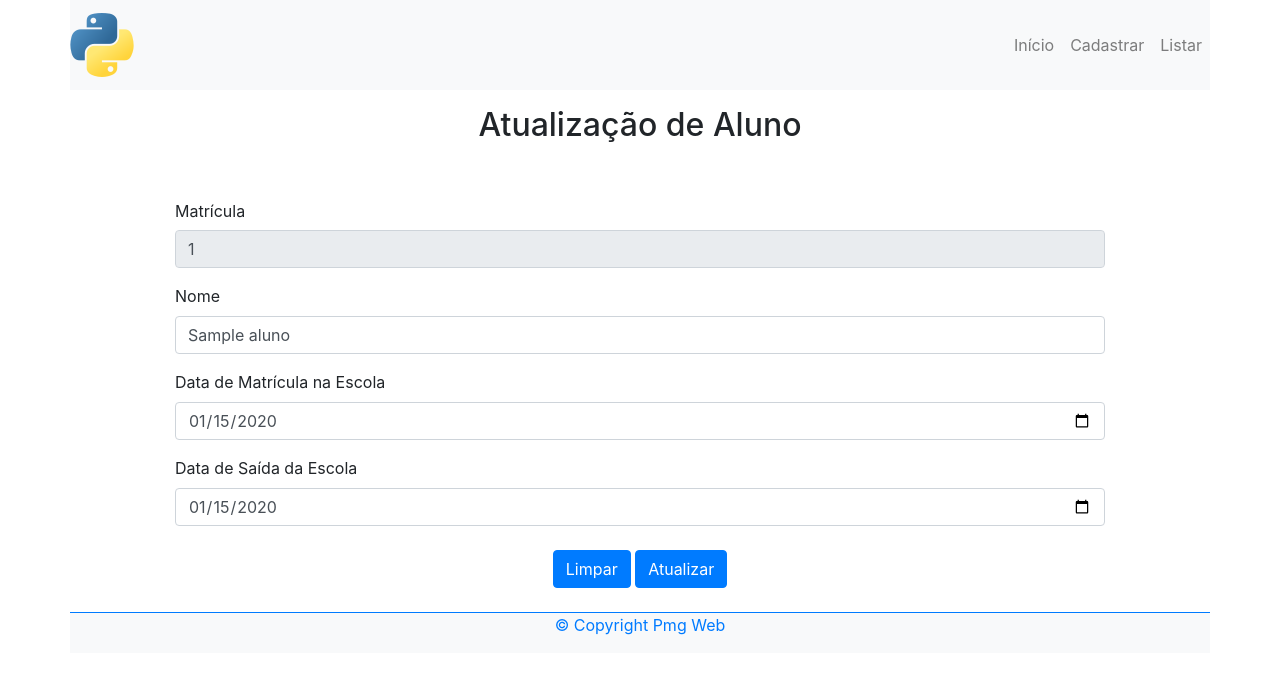
After one commit to msferreira-prof/abcdosaber_uc3, a Django app: page /aluno/carregarAluno/1 in a window 1280 px wide. The commit adds this page. Shown: the top 674 px of the page. Run offline with Django 4.2, Linux system fonts and the light colour scheme; tables that the repository leaves empty hold one stand-in row (values such as "Sample post").

Commit message:
inclusao de icones na lista de alunos para permitir atualizar os dados do aluno ou exclui-lo

```diff
--- /dev/null
+++ b/aluno/templates/aluno/atualizarAluno.html
@@ -0,0 +1,62 @@
+{% extends "base_template.html" %}
+
+{% block title %}
+    <title>Django - Exercícios</title>
+{% endblock  %}
+
+{% block menu %}
+<div class="collapse navbar-collapse justify-content-end" id="mynavbar">
+    <div class="navbar-nav">
+        <a href="/" class="nav-link">Início</a>
+        <a href="{% url 'aluno:cadastro' %}" class="nav-link">Cadastrar</a>
+        <a href="{% url 'aluno:listar' %}" class="nav-link">Listar</a>
+    </div>
+</div>
+{% endblock %}
+
+{% block corpo %}
+<!-- main -->
+<main class="container m-2 w-75 mx-auto my-font-family">
+
+    <div class="row">
+        <div class="col text-center m-0">
+            <h2 class="mt-2 mb-5 my-h2">Atualização de Aluno</h2>
+        </div>
+    </div>
+
+    <!-- formulario HTML -->
+    <form name="AlunoAtualizarForm" action="{% url 'aluno:atualizar_aluno' %}" method="post" class="my-label-color-purple">{% csrf_token %}
+        {% csrf_token %}
+
+        <input type="hidden" id="idMatriculaAluno" name="matricula" value="{{ aluno.matricula }}">
+
+        <div class="form-group">
+            <label for="idMatricula" class="col-form-label">Matrícula</label>
+            <input class="form-control" type="text" id="idMatricula" name="matricula" maxlength="45" value="{{ aluno.matricula }}" readonly>
+        </div>
+
+        <div class="form-group">
+            <label for="idNome">Nome</label>
+            <input class="form-control" type="text" id="idNome" name="nome" value="{{ aluno.nome }}" maxlength="70" required>
+        </div>
+
+        <div class="form-group">
+            <label for="idDataInicial">Data de Matrícula na Escola</label>
+            <input class="form-control" type="date" id="idDataInicial" name="data_inicial" value="{{ aluno.data_inicial|date:"Y-m-d" }}" required>
+        </div>
+
+        <div class="form-group">
+            <label for="idDataFinal">Data de Saída da Escola</label>
+            <input class="form-control" type="date" id="idDataFinal" name="data_final" value="{{ aluno.data_final|date:"Y-m-d" }}">
+        </div>
+
+        <div class="form-group my-4 text-center">
+            <input type="reset" value="Limpar" class="btn btn-primary btn-md">
+            <input type="submit" value="Atualizar" class="btn btn-primary btn-md">
+        </div>
+
+    </form>
+
+</main>
+
+{% endblock %}
--- a/aluno/urls.py
+++ b/aluno/urls.py
@@ -7,4 +7,7 @@ urlpatterns = [
     path('lista/', views.listar, name='listar'),
     path('cadastro/', views.carregar_cadastro, name='cadastro'),
     path('cadastrar/', views.cadastrar, name='cadastrar'),
+    path('carregarAluno/<int:matricula>', views.carregar_aluno, name='carregar_aluno'),
+    path('excluir/<int:matricula>', views.excluir, name='excluir_aluno'),
+    path('atualizarAluno', views.atualizar, name='atualizar_aluno'),
 ]
--- a/aluno/views.py
+++ b/aluno/views.py
@@ -1,8 +1,9 @@
-from django.shortcuts import render
+from django.shortcuts import render, redirect
 from django.http import HttpResponse
 
 from aluno.models import Aluno
-from aluno.forms import AlunoForm
+from aluno.forms import AlunoForm, AlunoAtualizarForm
+from turma.models import Turma
 
 
 # Create your views here.
@@ -36,3 +37,53 @@ def cadastrar(request):
         aluno.save()
 
     return render(request, 'aluno/cadastrarAluno.html')
+
+
+def carregar_aluno(request, matricula):
+    # recuperar o aluno a ser atualizado
+    aluno = Aluno.objects.get(pk=matricula)
+    contexto = {
+        'aluno': aluno,
+    }
+
+    return render(request, 'aluno/atualizarAluno.html', context=contexto)
+
+def excluir(request, matricula):
+    aluno = Aluno.objects.get(pk=matricula)
+
+    """
+        Se o aluno for monitor de alguma turma, o campo matricula_monitor deverá ser atualiza com o valor Null
+        antes de excluir o aluno.
+    """
+    turmas_monitoria = Turma.objects.filter(matricula_monitor=aluno.matricula)
+    for turma in turmas_monitoria:
+        turma.matricula_monitor = None
+        turma.save()
+
+    aluno.delete()
+    return redirect('aluno:listar')
+
+
+def atualizar(request):
+    if request.method == 'POST':
+        form = AlunoAtualizarForm(request.POST)
+        if form.is_valid():
+
+            dados_aluno = form.cleaned_data
+
+            matricula = request.POST.get('matricula')
+
+            aluno = Aluno.objects.get(pk=matricula)
+
+            aluno.nome = dados_aluno["nome"]
+            aluno.data_inicial = dados_aluno["data_inicial"]
+            aluno.data_final = dados_aluno["data_final"]
+
+            aluno.save()
+        else:
+            print(form.errors)  # Print form errors to the console
+
+
+    alunos = Aluno.objects.all()
+
+    return render(request, 'aluno/listarAluno.html', { 'alunos': alunos })
--- a/templates/base_template.html
+++ b/templates/base_template.html
@@ -84,6 +84,15 @@
         integrity="sha384-Piv4xVNRyMGpqkS2by6br4gNJ7DXjqk09RmUpJ8jgGtD7zP9yug3goQfGII0yAns" crossorigin="anonymous">
     </script>
 
+    <!-- Conteudo Javascript Complementar -->
+    <!--
+        Este script foi inclido para permitir a utilizacao, por exemplo
+        de modais para atualização e exclusão de registros, a partir de ícones
+        na tabela de listagem dos registros.
+    -->
+    {% block javascript_complementar %}
+    {% endblock javascript_complementar %}
+
 </body>
 
 </html>
```
Also changed, not shown: aluno/forms.py (+7 -0 lines), aluno/templates/aluno/listarAluno.html (+65 -1 lines), turma/templates/turma/listarTurma.html (+12 -2 lines).
